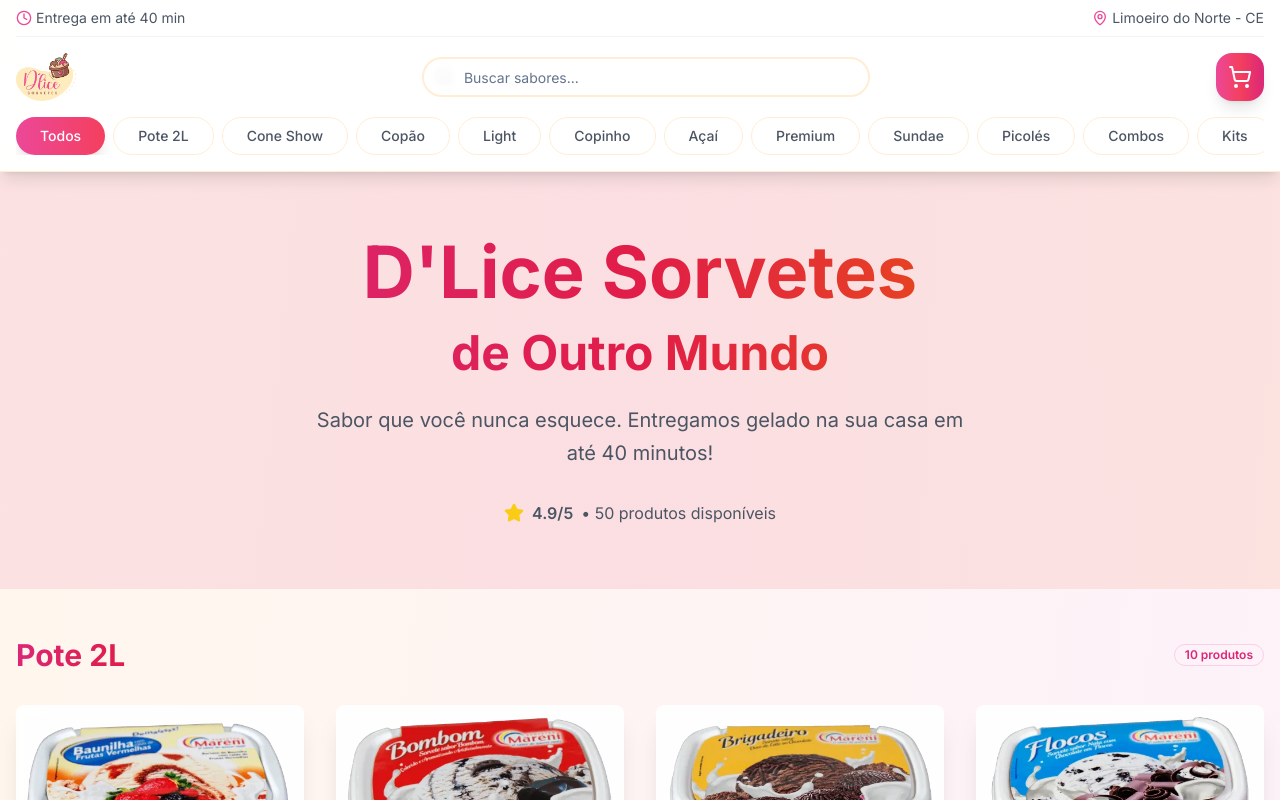
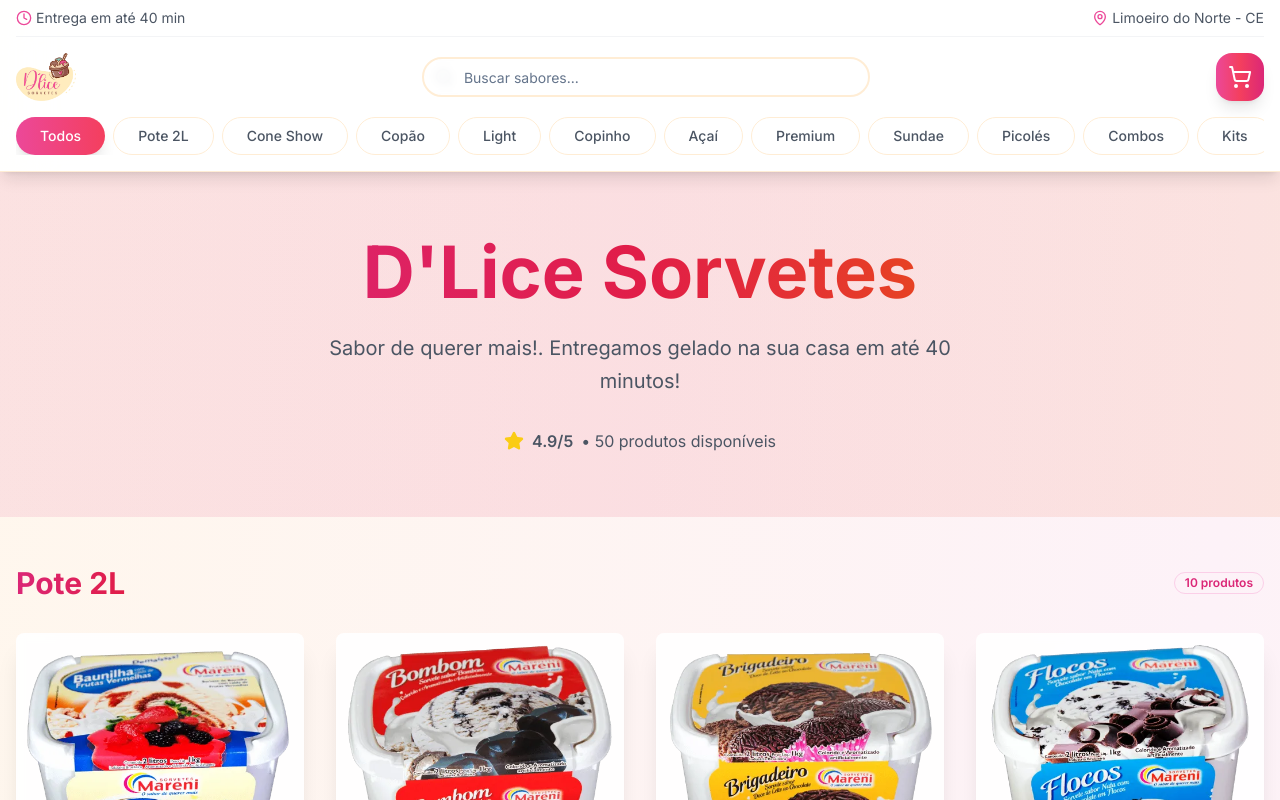
Before and after one commit to EduardoLCavalcante/loja-sorvetes, a Next.js app: page / in a window 1280 px wide. Shown: the top 800 px of the page. Built offline with nearby package versions, Linux system fonts and the light colour scheme.

Commit message:
fix: texto hero section

```diff
--- a/app/page.tsx
+++ b/app/page.tsx
@@ -804,11 +804,10 @@ Gostaria de confirmar este pedido! 😋`
           <motion.div initial={{ opacity: 0, y: 30 }} animate={{ opacity: 1, y: 0 }} className="max-w-4xl mx-auto">
             <h2 className="text-5xl md:text-7xl font-bold mb-6 bg-gradient-to-r from-pink-600 via-rose-600 to-orange-600 bg-clip-text text-transparent leading-tight">
               D'Lice Sorvetes
-              <br />
-              <span className="text-4xl md:text-5xl">de Outro Mundo</span>
+
             </h2>
             <p className="text-xl text-gray-600 mb-8 max-w-2xl mx-auto leading-relaxed">
-              Sabor que você nunca esquece. Entregamos gelado
+              Sabor de querer mais!. Entregamos gelado
               na sua casa em até 40 minutos!
             </p>
             <div className="flex flex-col sm:flex-row items-center justify-center space-y-4 sm:space-y-0 sm:space-x-6">
```
